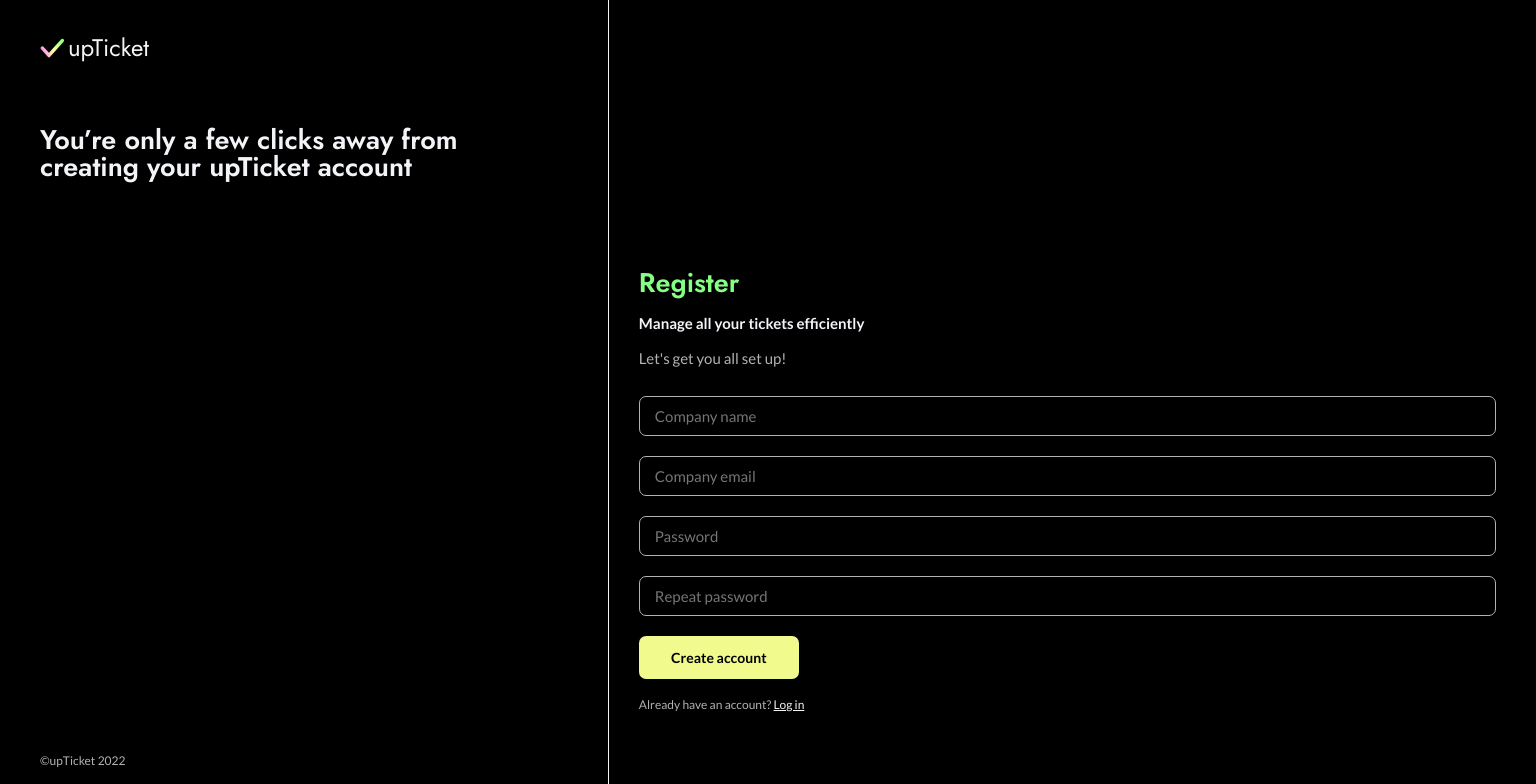
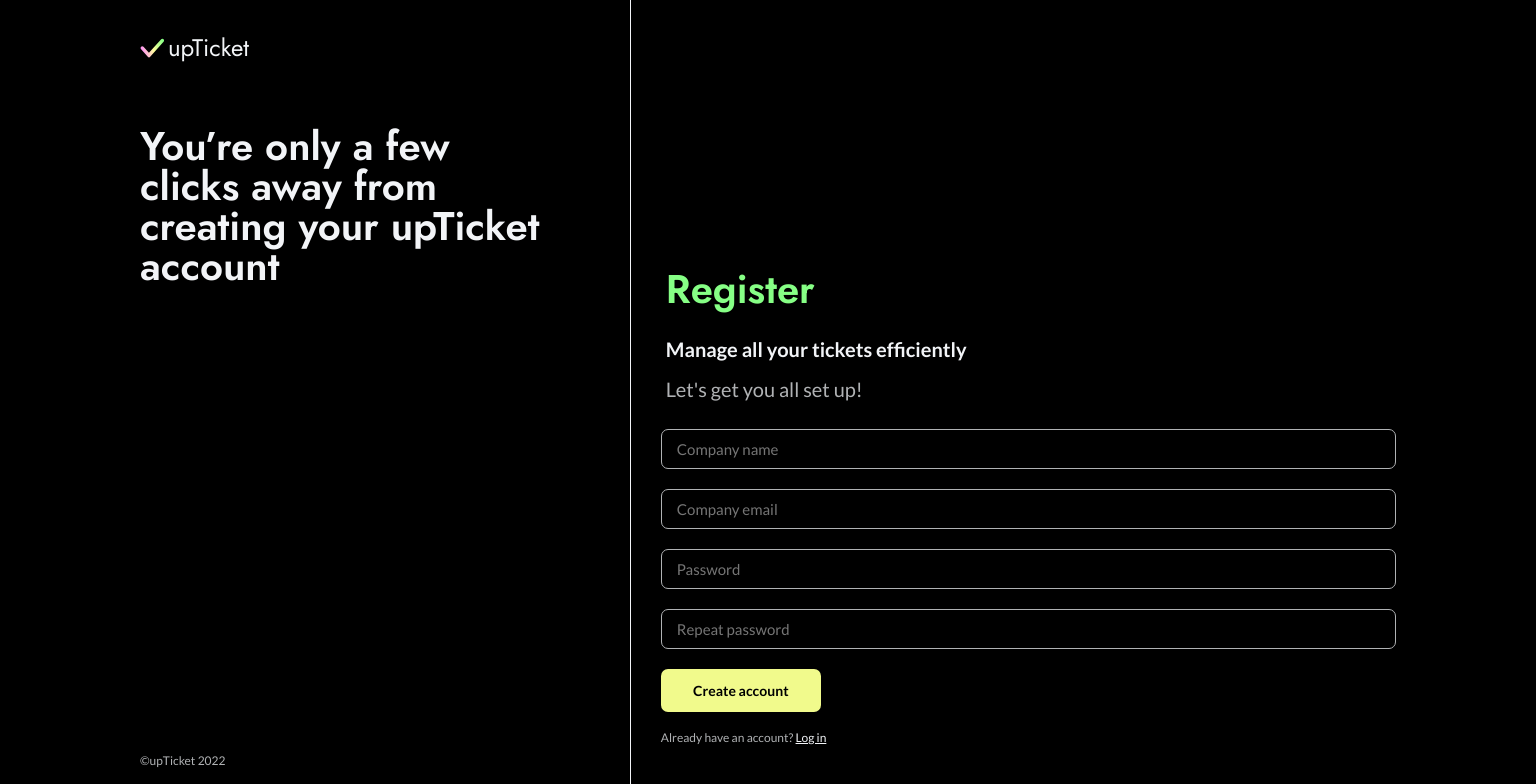
Before and after one commit to mclbdn/upTicket, a React (Create React App) app in the folder client/: page /signup in a window 1536 px wide. Shown: the top 784 px of the page. Built offline with nearby package versions, Linux system fonts and the light colour scheme.

Commit message:
Start sign up page for desktop

```diff
--- a/client/src/pages/NewSignUpPage.js
+++ b/client/src/pages/NewSignUpPage.js
@@ -21,6 +21,8 @@ const NewSignUpPage = () => {
           <p className={styles.under_header_para}>Manage all your tickets efficiently</p>
           <p className={styles.under_para_para}>Let's get you all set up!</p>
           <form className={styles.form}>
+            <div className={styles.top_form_container}>
+              <div className={styles.left_form_container}>
                 <label htmlFor="companyName" className={styles.label}>
                   Company name
                 </label>
@@ -29,6 +31,8 @@ const NewSignUpPage = () => {
                   Company email
                 </label>
                 <input type="email" name="companyEmail" id="companyEmail" required minLength={4} maxLength={128} placeholder="Company email" />
+              </div>
+              <div className={styles.right_form_container}>
                 <label htmlFor="password" className={styles.label}>
                   Password
                 </label>
@@ -36,8 +40,20 @@ const NewSignUpPage = () => {
                 <label htmlFor="repeatPassword" className={styles.label}>
                   Repeat password
                 </label>
-            <input type="password" name="repeatPassord" id="repeatPassword" required minLength={8} maxLength={128} placeholder="Repeat password" />
+                <input
+                  type="password"
+                  name="repeatPassord"
+                  id="repeatPassword"
+                  required
+                  minLength={8}
+                  maxLength={128}
+                  placeholder="Repeat password"
+                />
+              </div>
+            </div>
+            <div className={styles.bottom_form_container}>
               <button type="submit">Create account</button>
+            </div>
           </form>
           <p className={styles.under_button_para}>
             Already have an account? <a href="/login">Log in</a>
--- a/client/src/pages/NewSignUpPage.module.scss
+++ b/client/src/pages/NewSignUpPage.module.scss
@@ -35,6 +35,10 @@ main {
     @media screen and (min-width: 744px) {
       padding: 30px 40px 0;
     }
+
+    @media screen and (min-width: 1440px) {
+      padding: 30px 140px 0;
+    }
   }
 
   .left_and_right_containers {
@@ -50,6 +54,10 @@ main {
         line-height: 100%;
         width: 85%;
         text-align: left;
+
+        @media screen and (min-width: 1440px) {
+          font-size: 40px;
+        }
       }
 
       .white_vertical_line {
@@ -88,6 +96,11 @@ main {
           margin-left: 31px;
           margin-top: 25.35vh;
         }
+
+        @media screen and (min-width: 1440px) {
+          font-size: 40px;
+          margin-left: 36px;
+        }
       }
 
       .under_header_para {
@@ -103,6 +116,12 @@ main {
           font-size: 15px;
           margin-left: 31px;
           text-align: left;
+        }
+
+        @media screen and (min-width: 1440px) {
+          margin-top: 30px;
+          font-size: 20px;
+          margin-left: 36px;
         }
       }
 
@@ -121,11 +140,23 @@ main {
           text-align: left;
           margin-bottom: 30px;
         }
+
+        @media screen and (min-width: 1440px) {
+          font-size: 20px;
+          margin-left: 36px;
+        }
       }
 
       form {
         width: calc(100% - 40px);
         margin: 0 auto;
+        display: flex;
+        flex-direction: column;
+
+        .top_form_container,
+        .bottom_form_container,
+        .left_form_container,
+        .right_form_container {
           display: flex;
           flex-direction: column;
 
@@ -167,6 +198,7 @@ main {
 
               &:last-of-type {
                 margin-bottom: 20px;
+              }
             }
           }
         }
@@ -231,6 +263,10 @@ main {
           margin: 0;
           left: 40px;
         }
+
+        @media screen and (min-width: 1440px) {
+          left: 140px;
+        }
       }
 
       @media screen and (min-width: 744px) {
@@ -243,5 +279,9 @@ main {
       width: calc(100% - 80px);
       margin: 0 auto;
     }
+
+    @media screen and (min-width: 1440px) {
+      width: calc(100% - 280px);
     }
   }
+}
```
Lines whose indentation alone changed are shown as unchanged.
